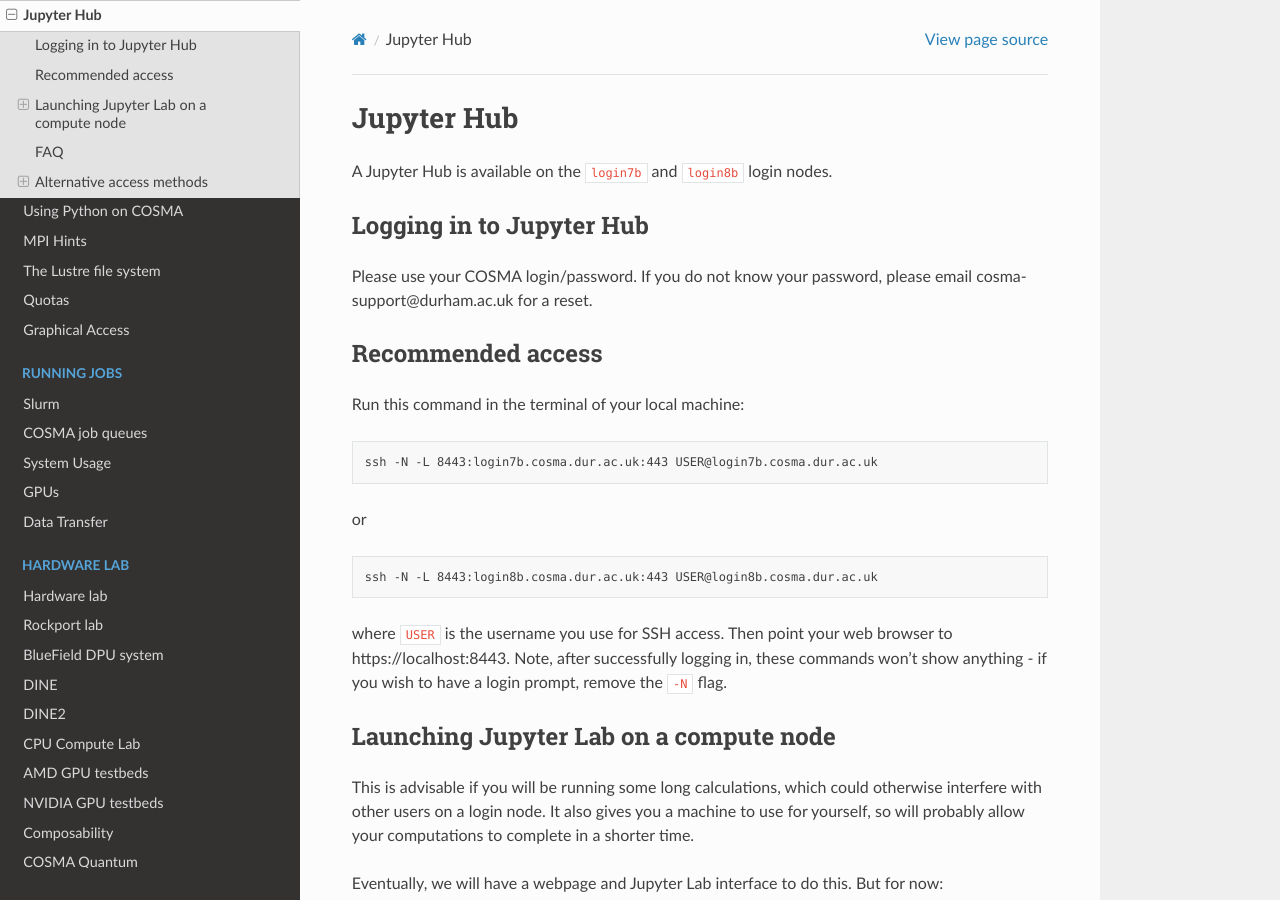
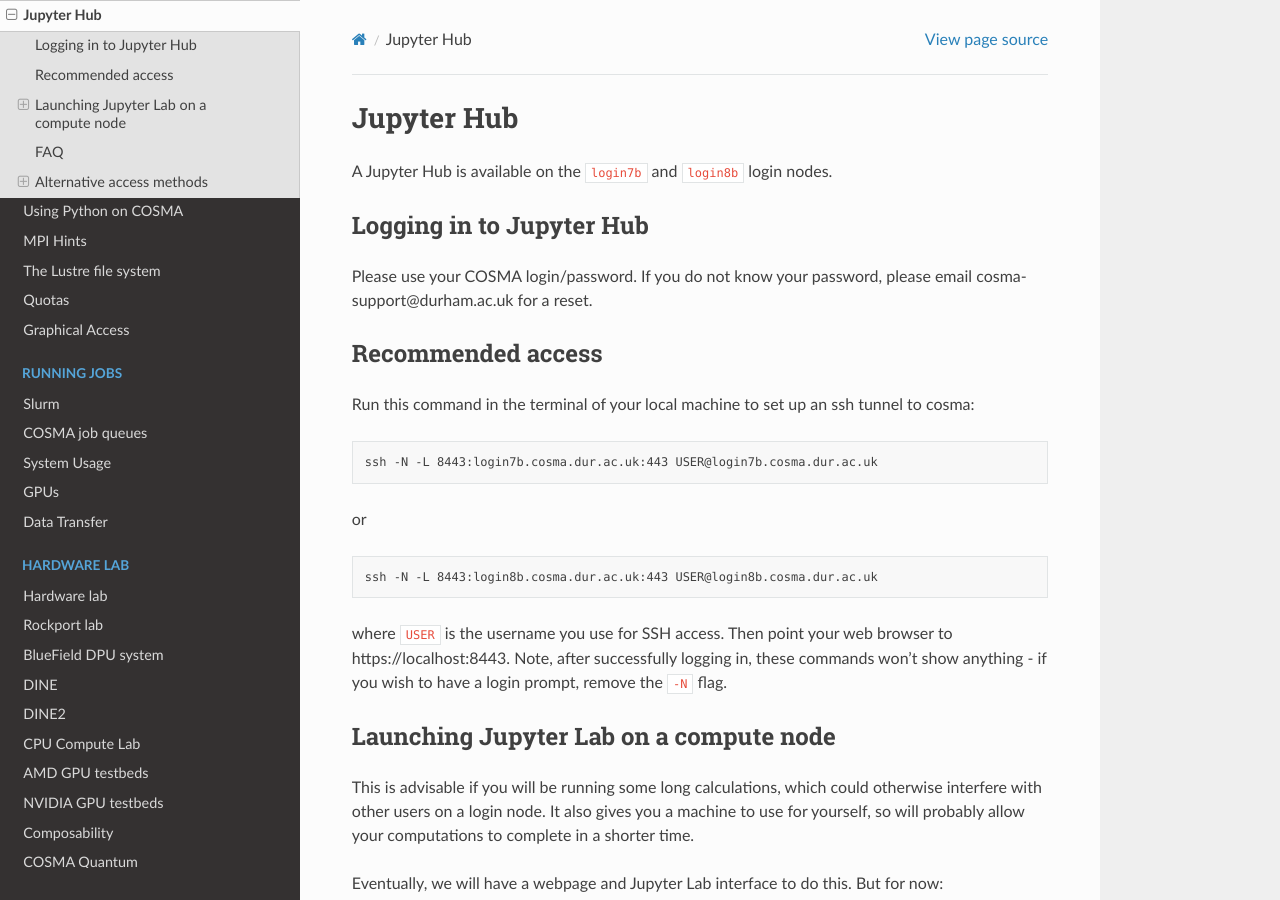
Before and after one commit to agb32/cosmadoc, a Sphinx documentation site: the page built from docs/source/jupyter.md, in a window 1280 px wide and 900 px high. Built offline with Sphinx 7.4.7 and the Read the Docs theme 2.0.0, drawn with Linux system fonts in a browser that asks for light colours.

Commit message:
updated ssh comments

```diff
--- a/docs/source/jupyter.md
+++ b/docs/source/jupyter.md
@@ -8,7 +8,7 @@
 
 ## Recommended access
 
-Run this command in the terminal of your local machine:
+Run this command in the terminal of your local machine to set up an ssh tunnel to cosma:
 
     ssh -N -L 8443:login7b.cosma.dur.ac.uk:443 USER@login7b.cosma.dur.ac.uk
 
```
